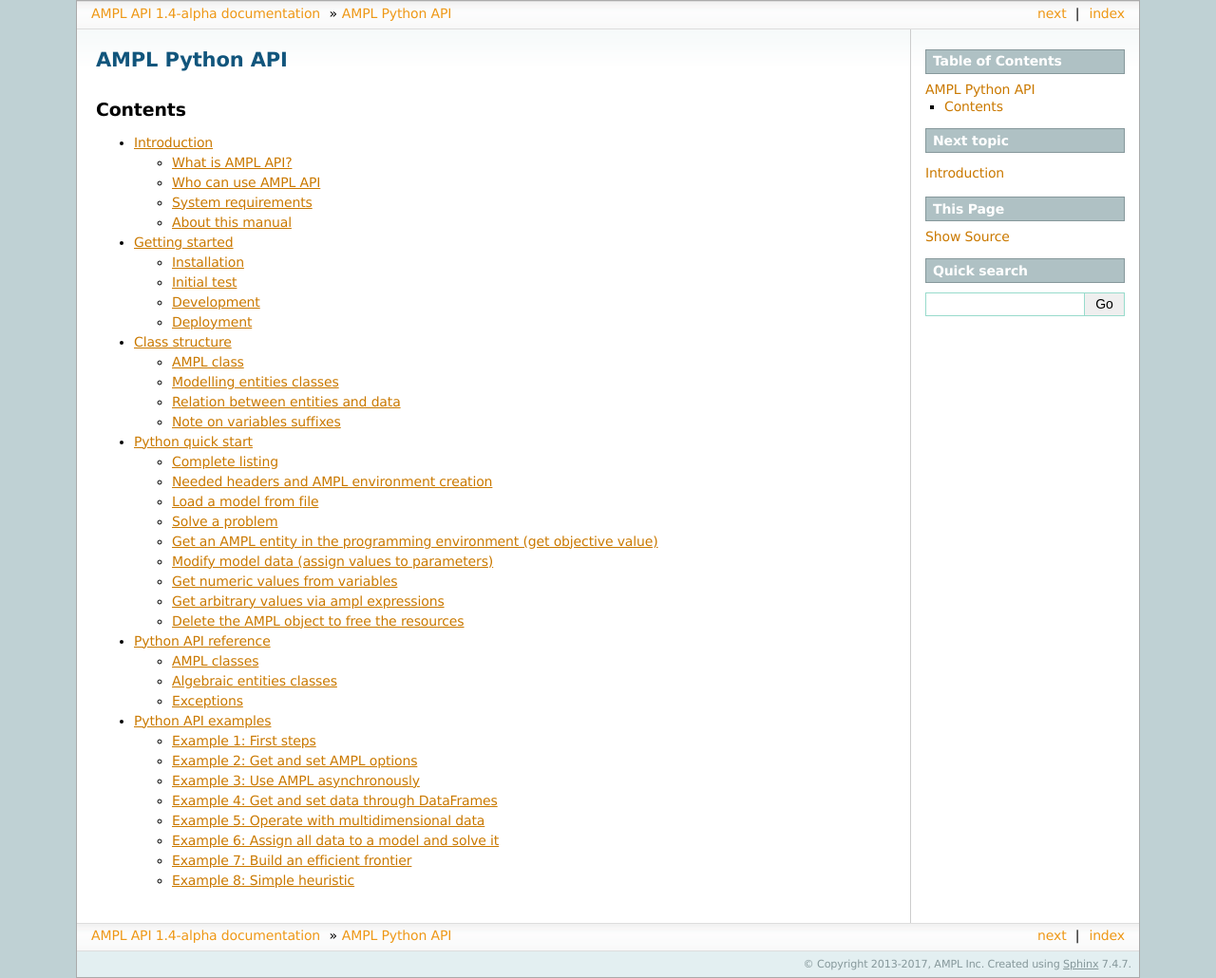
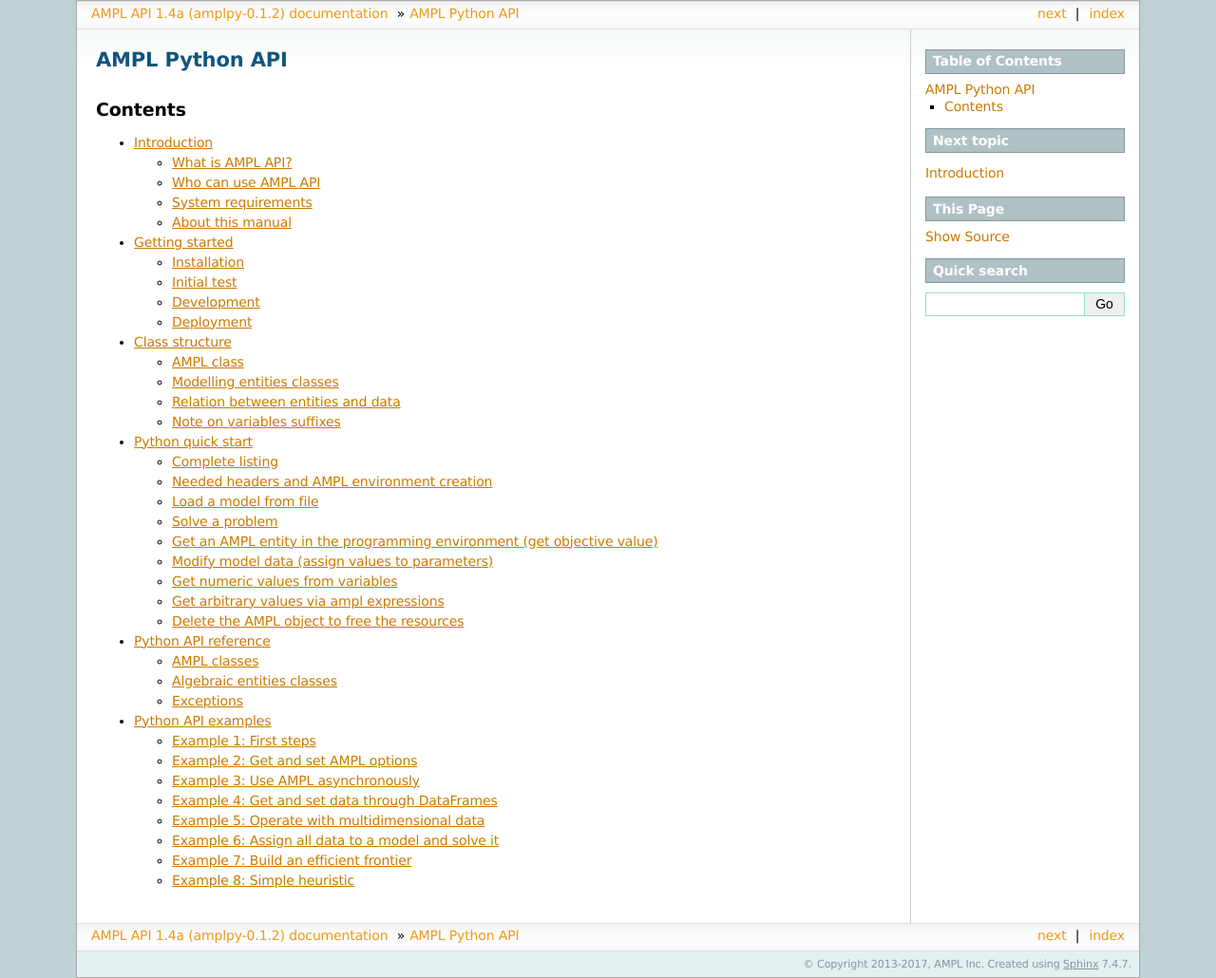
Before and after one commit to ampl/amplpy, a Sphinx documentation site: the page built from docs/source/index.rst, in a window 1280 px wide. Shown: the whole page at 95% size. Built offline with Sphinx 7.4.7, drawn with Linux system fonts in a browser that asks for light colours.

Commit message:
Prepare bugfix release 0.1.2

```diff
--- a/amplpy/__init__.py
+++ b/amplpy/__init__.py
@@ -15,3 +15,4 @@
 from .utils import multidict
 from .environment import Environment
 from .ampl import AMPL
+__version__ = '0.1.2'
--- a/docs/requirements.txt
+++ b/docs/requirements.txt
@@ -1 +1 @@
-amplpy==0.1.1
+amplpy==0.1.2
--- a/docs/source/conf.py
+++ b/docs/source/conf.py
@@ -36,7 +36,7 @@
 # The short X.Y version.
 version =  '1.4'
 # The full version, including alpha/beta/rc tags.
-release = '1.4-alpha'
+release = '1.4a (amplpy-{})'.format(amplpy.__version__)
 
 # The language for content autogenerated by Sphinx. Refer to documentation
 # for a list of supported languages.
```
Also changed, not shown: CHANGELOG.md (+4 -0 lines), README.md (+4 -1 lines), setup.py (+6 -2 lines), 1 other file.
